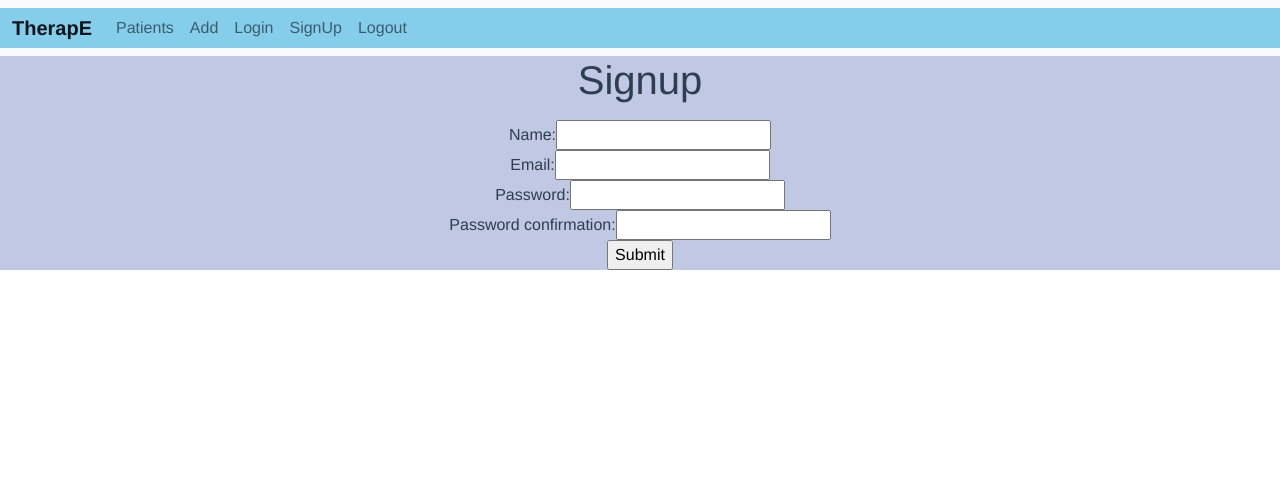
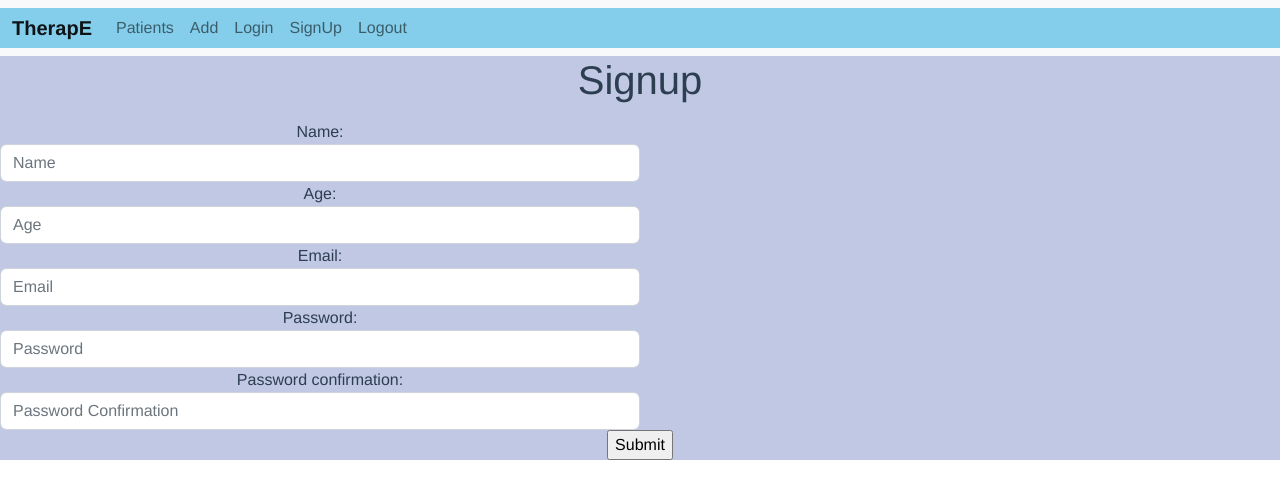
Before and after one commit to hollymsnell/Capstone-frontend, a Vue app: page /signup in a window 1280 px wide. Shown: the top 498 px of the page. Built offline with nearby package versions, Linux system fonts and the light colour scheme.

Commit message:
working on signup page form

```diff
--- a/src/views/SignupView.vue
+++ b/src/views/SignupView.vue
@@ -31,21 +31,40 @@ export default {
       <ul>
         <li v-for="error in errors" v-bind:key="error">{{ error }}</li>
       </ul>
-      <div class="form-group">
+      <div class="form-row">
+        <div class="form-group col-md-6">
           <label>Name:</label>
-        <input type="text" v-model="newUserParams.name" />
+          <input type="text" class="form-control" v-model="newUserParams.name" placeholder="Name" />
         </div>
-      <div>
+        <div class="form-group col-md-6">
+          <label>Age:</label>
+          <input type="integer" class="form-control" v-model="newUserParams.age" placeholder="Age" />
+        </div>
+      </div>
+      <div class="form-row">
+        <div class="form-group col-md-6">
           <label>Email:</label>
-        <input type="email" v-model="newUserParams.email" />
+          <input type="email" class="form-control" id="inputEmail4" v-model="newUserParams.email" placeholder="Email" />
         </div>
-      <div>
+        <div class="form-group col-md-6">
           <label>Password:</label>
-        <input type="password" v-model="newUserParams.password" />
+          <input
+            type="password"
+            class="form-control"
+            id="inputPassword4"
+            v-model="newUserParams.password"
+            placeholder="Password"
+          />
         </div>
-      <div>
+        <div class="form-group col-md-6">
           <label>Password confirmation:</label>
-        <input type="password" v-model="newUserParams.password_confirmation" />
+          <input
+            type="password"
+            class="form-control"
+            v-model="newUserParams.password_confirmation"
+            placeholder="Password Confirmation"
+          />
+        </div>
       </div>
       <input type="submit" value="Submit" />
     </form>
```
Lines whose indentation alone changed are shown as unchanged.
